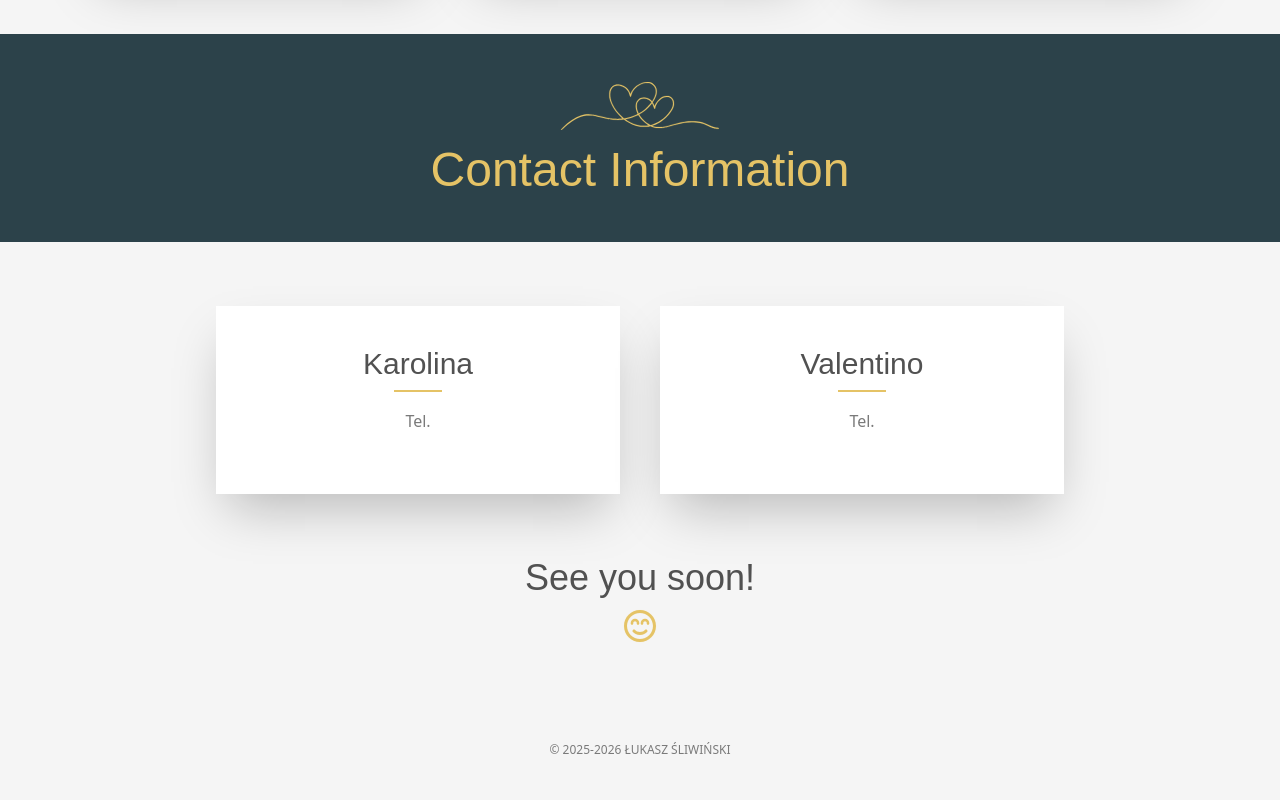
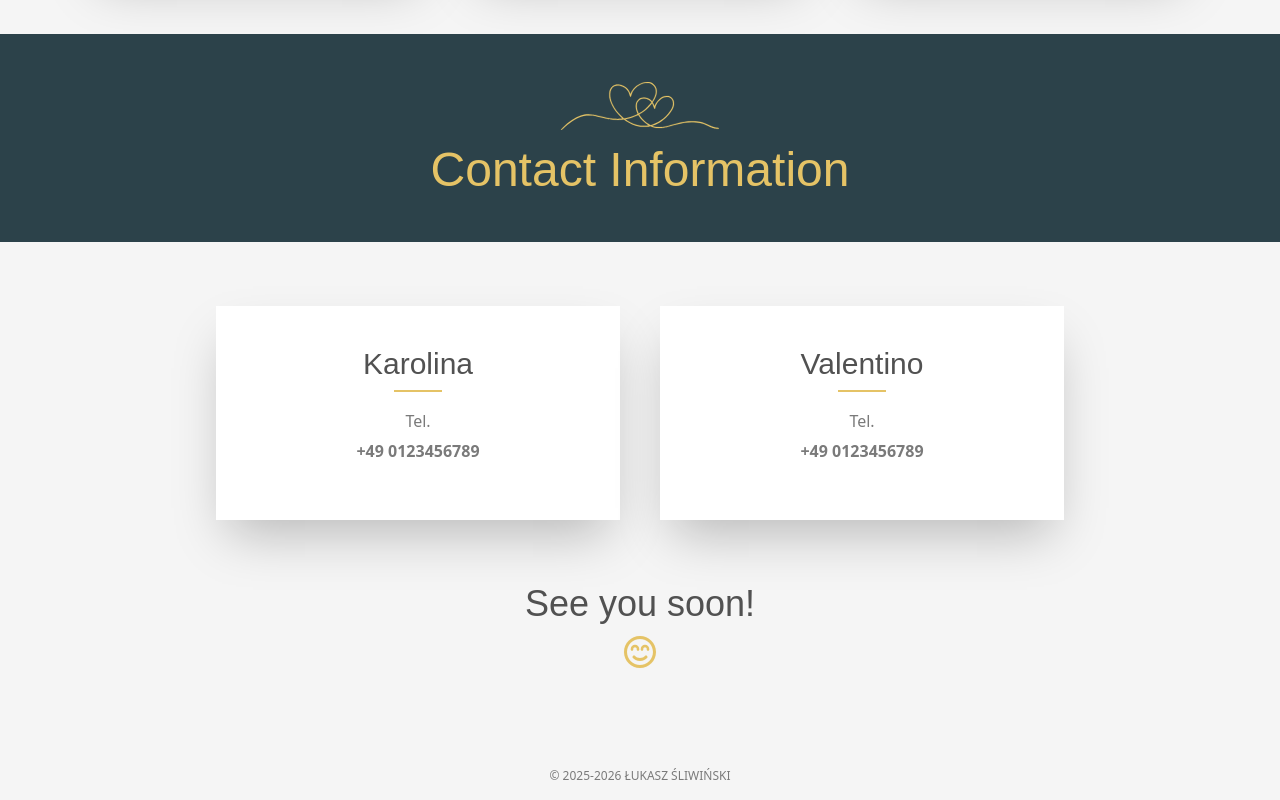
Before and after one commit to lukaszsliwinski/wedding-preview, a Next.js app: page /en in a window 1280 px wide. Shown: the part 9649-10449 px from the top of the page. Before the commit the page ends 10423 px from the top, so only its background shows below. Built offline with nearby package versions, Linux system fonts and the light colour scheme; a web font is replaced by a local one.

Commit message:
refactor: move fake phone numbers from .env to code

```diff
--- a/components/sections/Footer.tsx
+++ b/components/sections/Footer.tsx
@@ -21,7 +21,7 @@ export default function Footer() {
           <Card title="Karolina">
             <p className="flex flex-col text-center mt-4">
               <span className="mb-1">{t('tel')}</span>
-              <span className="text-nowrap mb-4 font-bold">{process.env.NEXT_PUBLIC_KARO_TEL}</span>
+              <span className="text-nowrap mb-4 font-bold">+49 0123456789</span>
             </p>
           </Card>
         </FadeInDiv>
@@ -29,7 +29,7 @@ export default function Footer() {
           <Card title="Valentino">
             <p className="flex flex-col text-center mt-4">
               <span className="mb-1">{t('tel')}</span>
-              <span className="text-nowrap mb-4 font-bold">{process.env.NEXT_PUBLIC_VALE_TEL}</span>
+              <span className="text-nowrap mb-4 font-bold">+49 0123456789</span>
             </p>
           </Card>
         </FadeInDiv>
```
